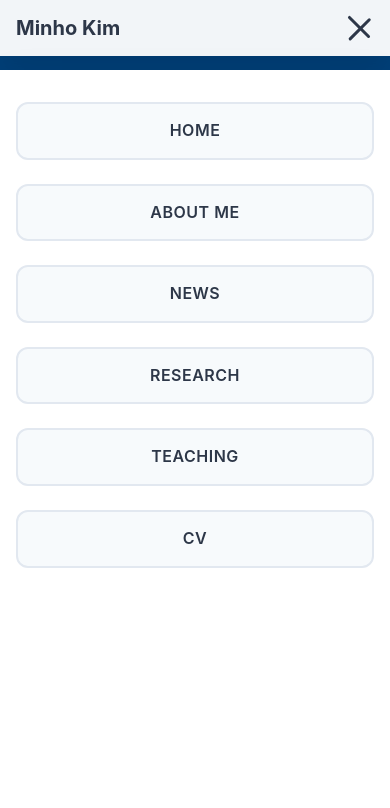
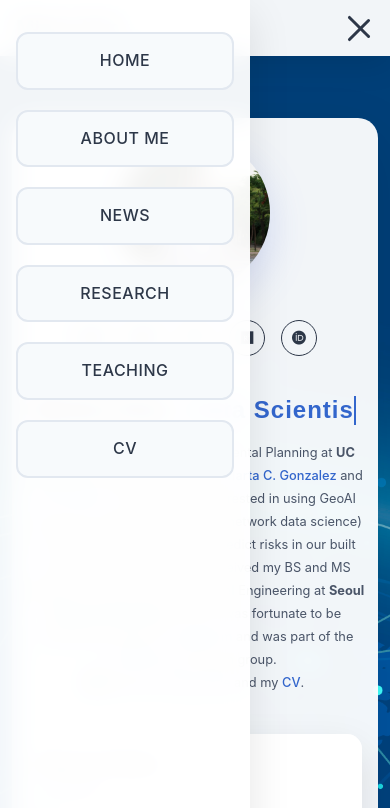
Before and after one commit to jinoh5/personal_website, a plain HTML site: page index.html in a window 390 px wide. Both pictures are taken after a click on the button "Toggle navigation menu". Shown: the top 808 px of the page. Drawn offline with Linux system fonts and the light colour scheme.

Commit message:
mobile scale

```diff
--- a/index.html
+++ b/index.html
@@ -16,8 +16,30 @@
   <header class="header">
     <div class="container nav-container">
       <a href="index.html" class="logo">Minho Kim</a>
+
       <nav>
         <ul class="nav-menu" id="nav-menu">
+          <li><a href="index.html" class="nav-link active">Home</a></li>
+          <li><a href="about.html" class="nav-link">About Me</a></li>
+          <li><a href="news.html" class="nav-link">News</a></li>
+          <li><a href="research.html" class="nav-link">Research</a></li>
+          <li><a href="teaching.html" class="nav-link">Teaching</a></li>
+          <li><a href="resources/cv_recent.pdf" class="nav-link">CV</a></li>
+        </ul>
+      </nav>
+
+      <!-- Mobile Hamburger Menu -->
+      <button class="mobile-menu-toggle" id="mobile-menu-toggle" aria-label="Toggle navigation menu">
+        <span></span>
+        <span></span>
+        <span></span>
+      </button>
+    </div>
+  </header>
+
+    <!-- Sidebar Menu -->
+    <div class="sidebar-menu" id="sidebar-menu">
+        <ul>
           <li><a href="index.html" class="nav-link">Home</a></li>
           <li><a href="about.html" class="nav-link">About Me</a></li>
           <li><a href="news.html" class="nav-link">News</a></li>
@@ -25,16 +47,8 @@
           <li><a href="teaching.html" class="nav-link">Teaching</a></li>
           <li><a href="resources/cv_recent.pdf" class="nav-link">CV</a></li>
         </ul>
-        </nav>
-        <button class="mobile-menu-toggle" id="mobile-menu-toggle" aria-label="Toggle navigation menu">
-          <span></span>
-          <span></span>
-          <span></span>
-        </button>
       </div>
 
-    </div>
-    </header>
 
     <!-- Main Content -->
     <main class="main-content">
--- a/script.js
+++ b/script.js
@@ -104,27 +104,54 @@ document.getElementById('heroPhoto').addEventListener('click', function() {
 });
 
 
+// document.addEventListener("DOMContentLoaded", function () {
+//   const mobileMenuToggle = document.getElementById('mobile-menu-toggle');
+//   const navMenu = document.getElementById('nav-menu');
+//   const navLinks = document.querySelectorAll('.nav-link');
+
+//   mobileMenuToggle.addEventListener('click', () => {
+//     navMenu.classList.toggle('active');
+//     mobileMenuToggle.classList.toggle('active');
+//   });
+
+//   navLinks.forEach(link => {
+//     link.addEventListener('click', () => {
+//       navMenu.classList.remove('active');
+//       mobileMenuToggle.classList.remove('active');
+//     });
+//   });
+
+//   document.addEventListener('click', (e) => {
+//     if (!mobileMenuToggle.contains(e.target) && !navMenu.contains(e.target)) {
+//       navMenu.classList.remove('active');
+//       mobileMenuToggle.classList.remove('active');
+//     }
+//   });
+// });
+
+
 document.addEventListener("DOMContentLoaded", function () {
-  const mobileMenuToggle = document.getElementById('mobile-menu-toggle');
-  const navMenu = document.getElementById('nav-menu');
-  const navLinks = document.querySelectorAll('.nav-link');
+  const menuToggle = document.getElementById('mobile-menu-toggle');
+  const sidebarMenu = document.getElementById('sidebar-menu');
 
-  mobileMenuToggle.addEventListener('click', () => {
-    navMenu.classList.toggle('active');
-    mobileMenuToggle.classList.toggle('active');
+  menuToggle.addEventListener('click', () => {
+    menuToggle.classList.toggle('active');
+    sidebarMenu.classList.toggle('active');
   });
 
-  navLinks.forEach(link => {
+  // Close menu when clicking a link
+  sidebarMenu.querySelectorAll('a').forEach(link => {
     link.addEventListener('click', () => {
-      navMenu.classList.remove('active');
-      mobileMenuToggle.classList.remove('active');
+      sidebarMenu.classList.remove('active');
+      menuToggle.classList.remove('active');
     });
   });
 
+  // Optional: Close menu when clicking outside
   document.addEventListener('click', (e) => {
-    if (!mobileMenuToggle.contains(e.target) && !navMenu.contains(e.target)) {
-      navMenu.classList.remove('active');
-      mobileMenuToggle.classList.remove('active');
+    if (!sidebarMenu.contains(e.target) && !menuToggle.contains(e.target)) {
+      sidebarMenu.classList.remove('active');
+      menuToggle.classList.remove('active');
     }
   });
 });
--- a/styles.css
+++ b/styles.css
@@ -1028,3 +1028,80 @@
       padding: 3px 8px;
     }
   }
+
+  /* ===== SIDEBAR MENU (MOBILE) ===== */
+.sidebar-menu {
+    position: fixed;
+    top: 0;
+    left: -260px;
+    width: 250px;
+    height: 100vh;
+    background: var(--bg-glass);
+    box-shadow: var(--shadow-medium);
+    padding: 2rem 1rem;
+    transition: left 0.3s ease;
+    z-index: 1200;
+    backdrop-filter: blur(12px);
+  }
+
+  .sidebar-menu ul {
+    list-style: none;
+    display: flex;
+    flex-direction: column;
+    gap: 1.25rem;
+  }
+
+  .sidebar-menu a {
+    color: var(--text-primary);
+    font-size: 1rem;
+    font-weight: 500;
+    text-decoration: none;
+  }
+
+  .sidebar-menu a:hover {
+    color: var(--primary-color);
+  }
+
+  .sidebar-menu.active {
+    left: 0;
+  }
+
+  /* Hide desktop nav on small screens */
+  @media (max-width: 768px) {
+    .desktop-nav {
+      display: none;
+    }
+
+    .mobile-menu-toggle {
+      display: flex;
+      flex-direction: column;
+      justify-content: space-around;
+      width: 30px;
+      height: 30px;
+      background: transparent;
+      border: none;
+      cursor: pointer;
+      padding: 0;
+      z-index: 1300;
+    }
+
+    .mobile-menu-toggle span {
+      width: 100%;
+      height: 3px;
+      background: var(--text-primary);
+      border-radius: 2px;
+      transition: var(--transition);
+    }
+
+    .mobile-menu-toggle.active span:nth-child(1) {
+      transform: rotate(45deg) translate(6px, 6px);
+    }
+
+    .mobile-menu-toggle.active span:nth-child(2) {
+      opacity: 0;
+    }
+
+    .mobile-menu-toggle.active span:nth-child(3) {
+      transform: rotate(-45deg) translate(6px, -6px);
+    }
+  }
```
Lines whose indentation alone changed are shown as unchanged.
